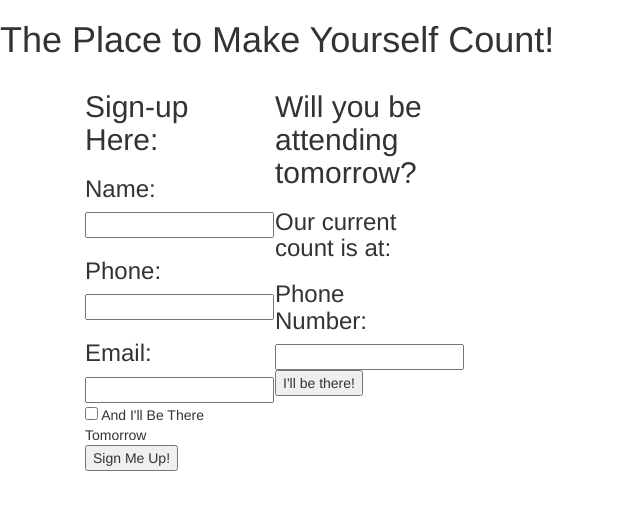
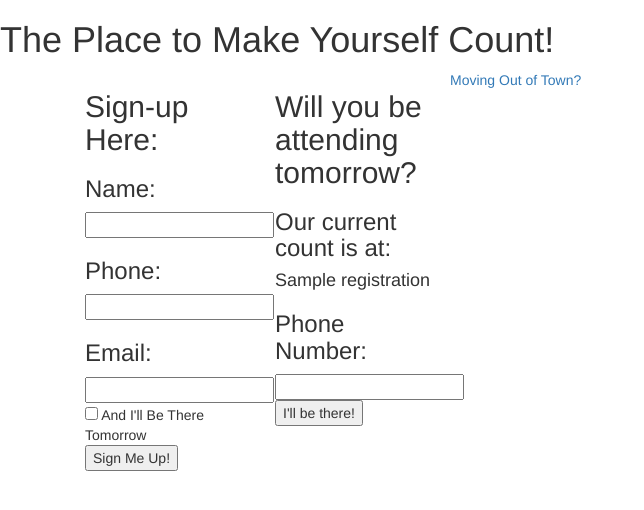
Before and after one commit to bjcohen1/rsvp_app, a Flask app: template templates/homepage.html in a window 1280 px wide. Shown: the top 510 px of the page, without its empty margins (0-644 px from the left). Run offline with Flask 2, Linux system fonts and the light colour scheme; the template is opened without the code that fills it: most values are stand-ins (such as "Sample title", 1, 10 or a date in 2020); some libraries are stand-ins or nearby versions.

Commit message:
feat: Add homepage element to display current count of 'yes' rsvp for tomorrow

```diff
--- a/app.py
+++ b/app.py
@@ -47,6 +47,11 @@ def db_phone(user_input):
             pass
     return new_number
 
+#@app.context_processor
+#def rsvp_tomorrow():
+#    attending = db_session.query(User).filter_by(attendance=1).count()
+#    return dict(str(attending))
+
 @app.route("/", methods=['GET','POST'])
 def registration():
     if request.method == 'POST':
@@ -69,7 +74,8 @@ def registration():
             return redirect(url_for('registration'))
         return redirect(url_for('registration'))
     else:
-        return render_template('homepage.html')
+        count = db_session.query(User).filter_by(tomorrow=1).count()
+        return render_template('homepage.html', registration=count)
 
 @app.route("/admin", methods=['GET','POST'])
 def reset_tomorrow():
@@ -84,7 +90,7 @@ def reset_tomorrow():
 @app.route("/unsubscribe", methods=['GET','POST'])
 def unsubscribe():
     if request.method == 'POST':
-        phone = db_phone(user_input)
+        phone = db_phone(request.form['phone'])
         user = db_session.query(User).filter_by(phone=phone).one()
         session.delete(user)
         session.commit()
--- a/templates/homepage.html
+++ b/templates/homepage.html
@@ -6,7 +6,7 @@
         <div class = "sign_up col-xs-2 col-md-2">
             <h2>Sign-up Here:</h2>
 
-            <form action = "{{ url_for('welcome') }}" enctype = "multipart/form-data" method = "post">
+            <form action = "{{ url_for('registration') }}" enctype = "multipart/form-data" method = "post">
 
                 <h3> Name: </h3> <input type = 'text' name = 'name'>
                 <h3> Phone: </h3> <input type = 'text' name = 'phone'>
@@ -17,17 +17,23 @@
 
                 <br>
 
-                <input type = 'submit' value = 'Sign Me Up!'>
+                <input type = 'submit' name = 'submit' value = 'Sign Me Up!'>
 
             </form>
         </div>
 
         <div class = "rsvp col-xs-2 col-md-2">
-            <h2>Will you be attending tomorrow?</h2>
-            <h3>Our current count is at:</h3>
-            <h3>Phone Number:</h3> <input type = 'text' name = 'rsvp_phone'>
-            <input type = 'submit' value = "I'll be there!">
+            <form action = "{{ url_for('registration') }}" enctype="
+            multipart/form-data" method = "post">
+
+                <h2>Will you be attending tomorrow?</h2>
+                <h3>Our current count is at:</h3><h4>{{registration}}</h4>
+                <h3>Phone Number:</h3> <input type = 'text' name = 'rsvp_phone'>
+                <input type = 'submit' name = 'submit' value = "I'll be there!">
+            </form>
         </div>
+
+        <a href = "/unsubscribe" }}">Moving Out of Town?</a>
 
     </div>
 
```
